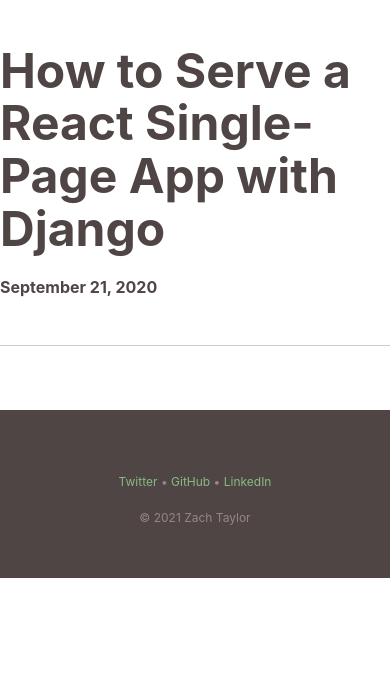
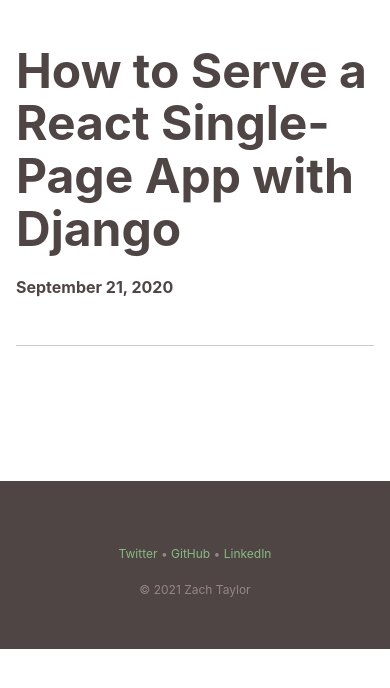
Before and after one commit to zachdtaylor/zachdtaylor, a plain HTML site: page public/blog/django-react-spa.html in a window 390 px wide. Shown: the part 64-752 px from the top of the page. Drawn offline with nearby package versions, Linux system fonts and the light colour scheme.

Commit message:
Add extra margin on mobild

```diff
--- a/public/styles/index.css
+++ b/public/styles/index.css
@@ -659,7 +659,15 @@ a:hover {
 }
 
 .page-title {
-  margin: 3em 0rem;
+  margin: 3rem 0rem;
+}
+@media only screen and (max-width: 768px) {
+  .page-title {
+    margin: 3rem 1rem;
+  }
+  zero-md {
+    margin: 0 1rem;
+  }
 }
 
 .page-title h1 {
```
